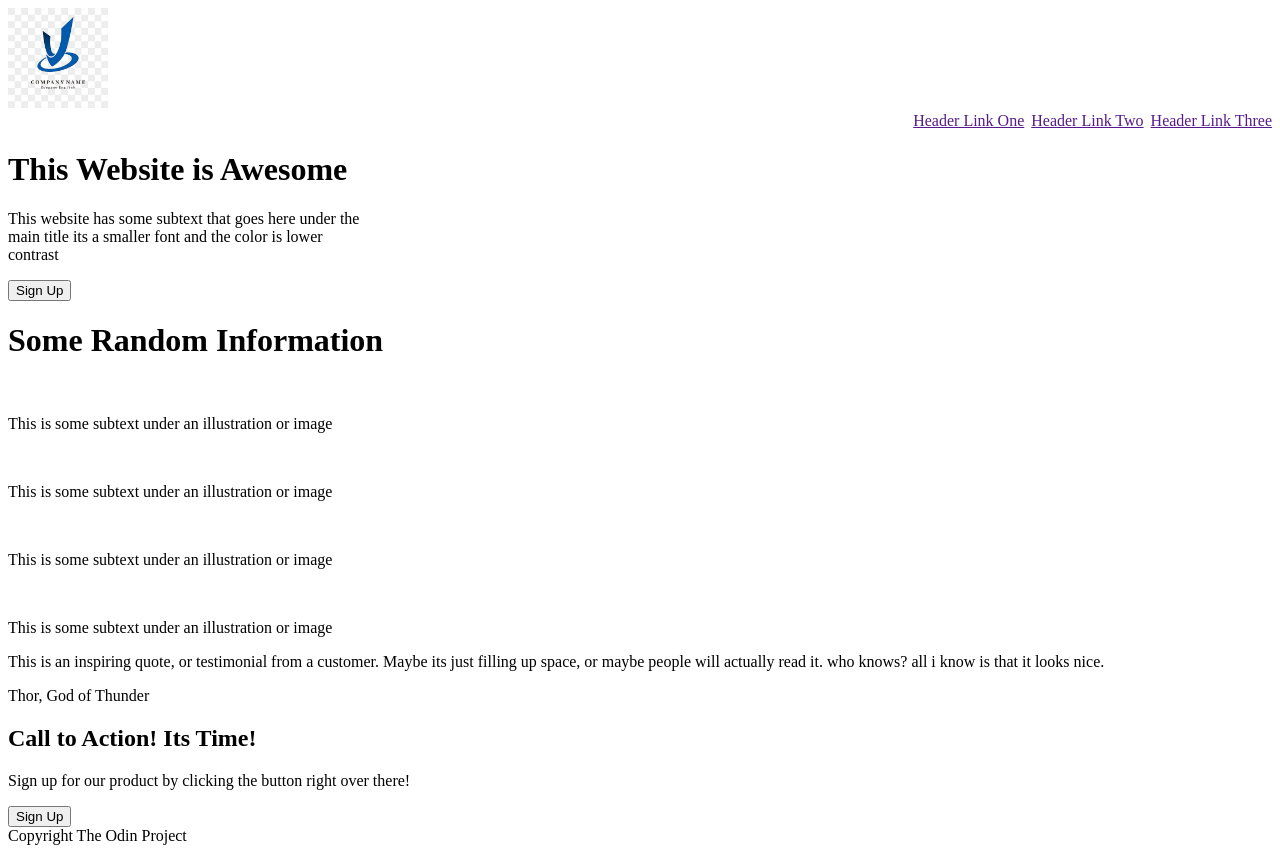
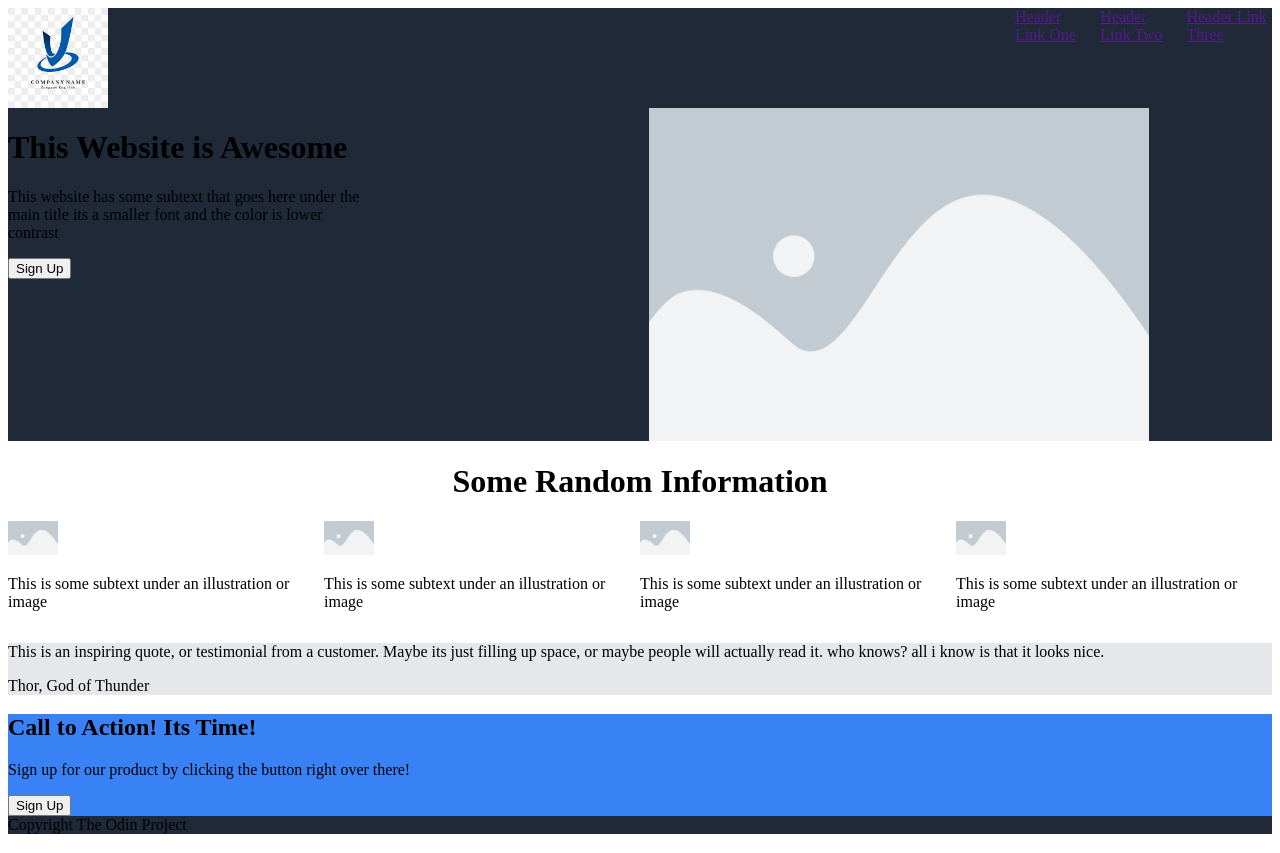
Before and after one commit to flippperooo/Landing-Page-Project, a plain HTML site: page index.html in a window 1280 px wide. Drawn offline with Linux system fonts and the light colour scheme.

Commit message:
added divs for styles and backgroud colors

```diff
--- a/index.html
+++ b/index.html
@@ -8,36 +8,55 @@
 </head>
 <body>
     <header>
+        <div id="header">
             <img id="logo" src="genericLogo.jpg">
             <div id="links">
                 <a id="link" href="">Header Link One</a>
                 <a id="link" href="">Header Link Two</a>
                 <a id="link" href="">Header Link Three</a>
             </div>
-
+        </div>
+        <div id="block1">
+            <div id="content">
                 <h1>This Website is Awesome</h1>
                 <p>This website has some subtext that goes here under the<br>
                 main title its a smaller font and the color is lower<br> contrast </p>
                 <button>Sign Up</button>
-        <img src="">
+            </div>
+
+            <img id="placeHolder" src="placeHolderImg.webp">
+        </div>
     </header>
-    <h1>Some Random Information</h1>
-    <img src="">
+
+    <h1 id="info">Some Random Information</h1>
+    <div id="block2">
+        <div id="subtext">
+            <img id="pH2" src="placeHolderImg.webp">
             <p>This is some subtext under an illustration or image</p>
-    <img src="">
+        </div>
+        <div id="subtext">
+            <img id="pH2" src="placeHolderImg.webp">
             <p>This is some subtext under an illustration or image</p>
-    <img src="">
+        </div>
+        <div id="subtext">
+            <img id="pH2" src="placeHolderImg.webp">
             <p>This is some subtext under an illustration or image</p>
-    <img src="">
+        </div>
+        <div id="subtext">
+            <img id="pH2" src="placeHolderImg.webp">
             <p>This is some subtext under an illustration or image</p>
-
+        </div>
+    </div>
+    <div id="quote">
         <p>This is an inspiring quote, or testimonial from a customer. Maybe its just filling up space,
             or maybe people will actually read it. who knows? all i know is that it looks nice. </p>
         <p>Thor, God of Thunder</p>
-
+    </div>
+    <div id="call2Act">
         <h2>Call to Action! Its Time!</h2>
         <p>Sign up for our product by clicking the button right over there!</p>
         <button>Sign Up</button>
+    </div>
 </body>
 <footer>Copyright The Odin Project</footer>
 </html>
--- a/style.css
+++ b/style.css
@@ -1,11 +1,48 @@
+#header,#block1,footer{
+    background-color: #1F2937;
+}
 #logo{
     width:100px;
 }
 #link{
     padding-left: 7px;
 }
+#header{
+    display: flex;
+}
 #links{
     display: flex;
     justify-content: right;
+    margin-left:900px;
 
 }
+#block1{
+    display: flex;
+}
+#content{
+    display: block;
+}
+#placeHolder{
+    width:500px;
+    margin-left: 290px;
+}
+#info{
+    display: flex;
+    justify-content: center;
+}
+#block2{
+    display: flex;
+
+}
+#pH2{
+    width:50px;
+}
+#subtext{
+    display: block;
+}
+#quote{
+    background-color: #E5E7EB;
+}
+#call2Act{
+    background-color: #3882F6;
+}
```
Lines whose indentation alone changed are shown as unchanged.
